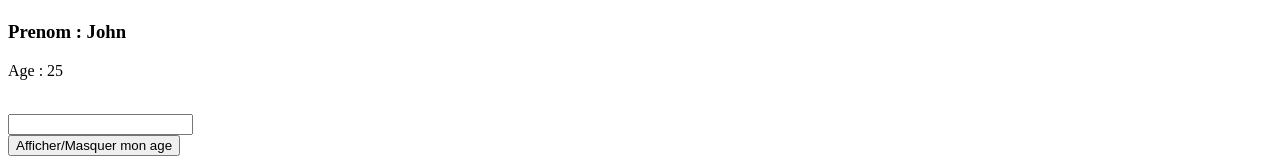
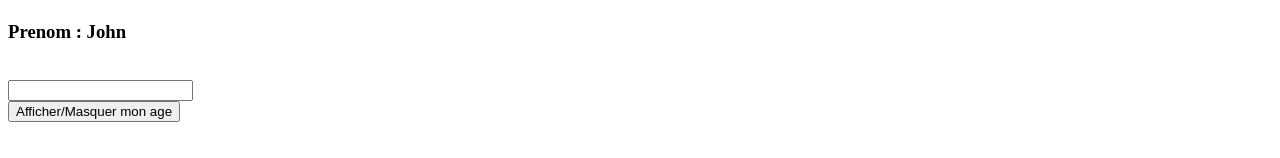
Before and after one commit to olprog-wcs-2024/D-marrer-avec-Angular-FirstApp, an Angular app: page / in a window 1280 px wide. Shown: the part 1150-1308 px from the top of the page. After the commit the page ends 1280 px from the top, so only its background shows below. Built offline with nearby package versions, Linux system fonts and the light colour scheme.

Commit message:
feat: :art: fin de la quete 2

```diff
--- a/src/app/user-profile/user-profile.component.html
+++ b/src/app/user-profile/user-profile.component.html
@@ -3,7 +3,7 @@
 
   <h3>Nom : {{ user.name }}</h3>
   <h3>Prenom : {{ user.firstName }}</h3>
-  <p [hidden]="showMessage">Age : {{ user.age }}</p>
+  <p [hidden]="!isVisibleMessage">Age : {{ user.age }}</p>
 
   <label for="quote">
     {{ user.quote }}
--- a/src/app/user-profile/user-profile.component.ts
+++ b/src/app/user-profile/user-profile.component.ts
@@ -19,12 +19,12 @@ export class UserProfileComponent {
     photo : 'https://randomuser.me/api/portraits/lego/2.jpg'
   }
 
-  showMessage = false;
+  isVisibleMessage = false;
   showAge(){
-    if(this.showMessage==false){
-      this.showMessage = true;
+    if(this.isVisibleMessage==false){
+      this.isVisibleMessage = true;
   }else{
-    this.showMessage = false;
+    this.isVisibleMessage = false;
   }
   }
 
```
